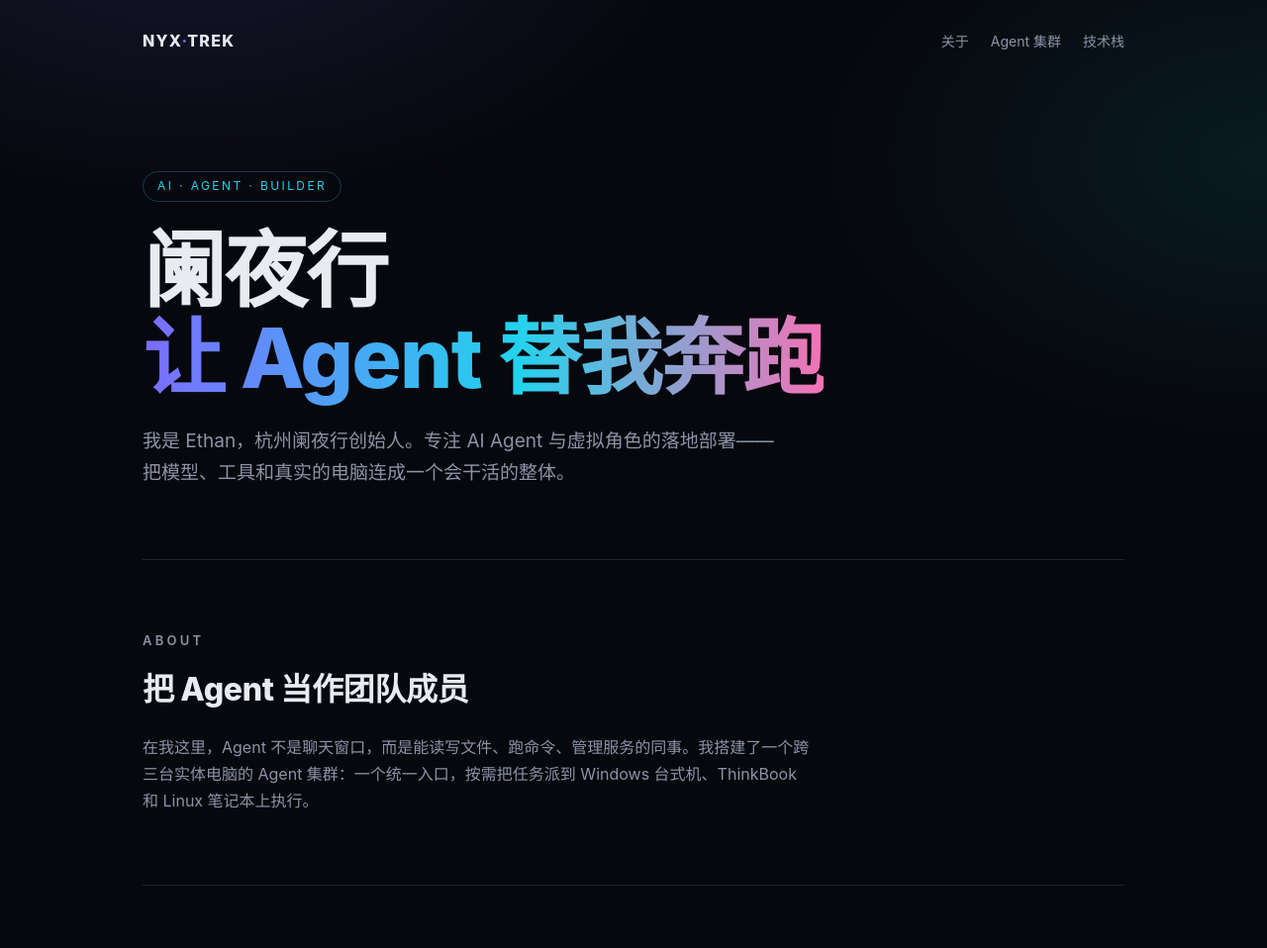
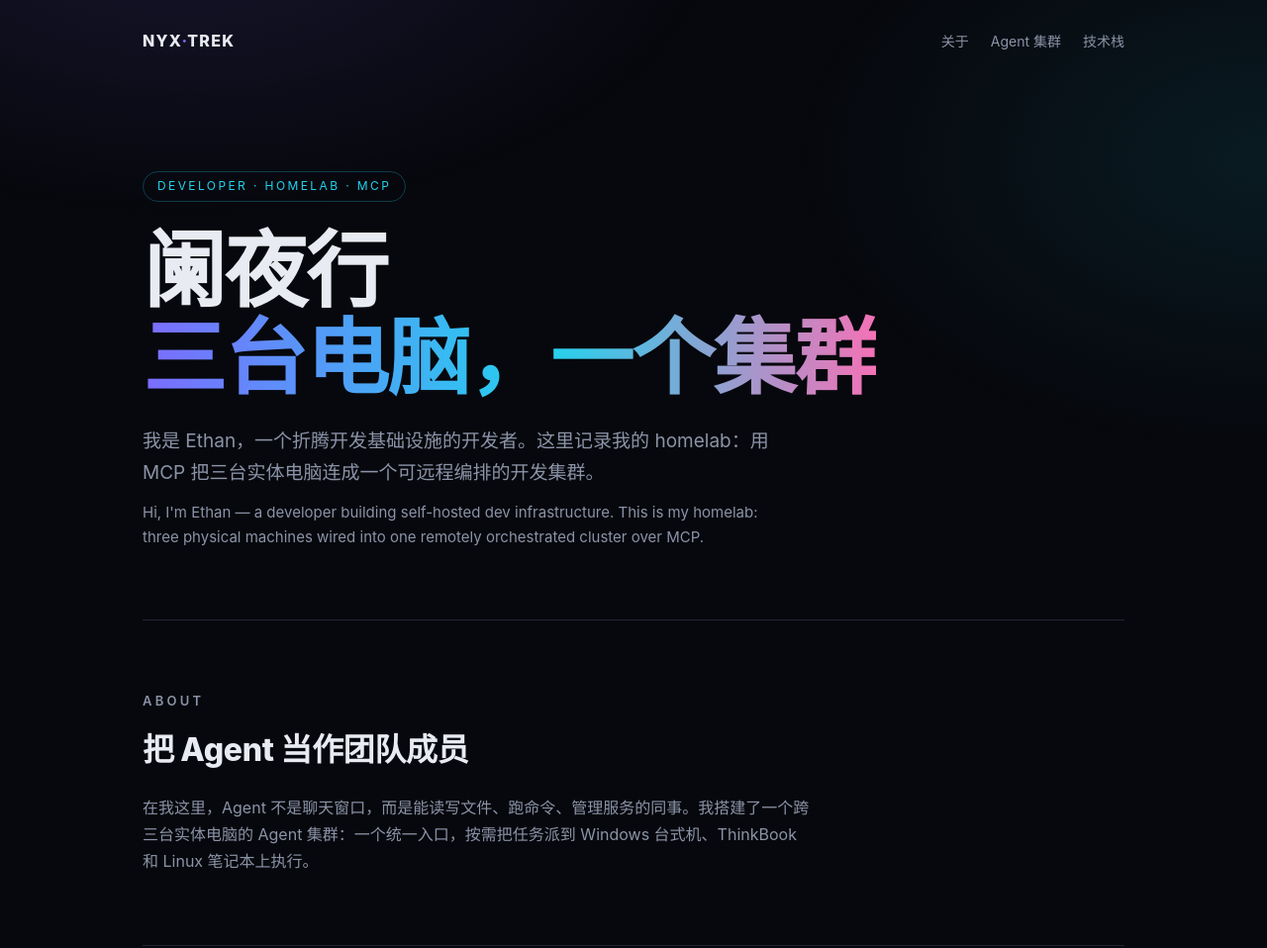
Before and after one commit to Ethandz2026/Ethandz2026.github.io, a plain HTML site: page index.html in a window 1280 px wide. Shown: the top 958 px of the page at 99% size. Drawn offline with Linux system fonts and the light colour scheme.

Commit message:
Refine intro

```diff
--- a/index.html
+++ b/index.html
@@ -3,8 +3,8 @@
 <head>
 <meta charset="utf-8">
 <meta name="viewport" content="width=device-width,initial-scale=1">
-<title>阑夜行 · Ethan — AI Agent Builder</title>
-<meta name="description" content="阑夜行（Ethan）：AI 与 Agent 创业者，杭州阑夜行创始人。三机 Agent 集群拓扑。">
+<title>阑夜行 · Ethan — Developer Homelab</title>
+<meta name="description" content="Ethan (阑夜行): developer homelab — a three-machine dev cluster orchestrated over MCP.">
 <style>
 :root{--bg:#07080d;--panel:#0e111a;--line:#1f2533;--txt:#e8ebf2;--mut:#8b93a7;--a:#7c6cff;--b:#22d3ee;--c:#f472b6;--g:#34d399}
 *{box-sizing:border-box;margin:0;padding:0}
@@ -50,9 +50,10 @@ footer{padding:50px 0 70px;color:var(--mut);font-size:13px;border-top:1px solid
 <nav><div class="logo">NYX<span>·</span>TREK</div><div><a href="#about">关于</a><a href="#cluster">Agent 集群</a><a href="#stack">技术栈</a></div></nav>
 
 <header class="hero">
-  <div class="tag">AI · AGENT · BUILDER</div>
-  <h1>阑夜行<br><span class="grad">让 Agent 替我奔跑</span></h1>
-  <p class="lead">我是 Ethan，杭州阑夜行创始人。专注 AI Agent 与虚拟角色的落地部署——把模型、工具和真实的电脑连成一个会干活的整体。</p>
+  <div class="tag">DEVELOPER · HOMELAB · MCP</div>
+  <h1>阑夜行<br><span class="grad">三台电脑，一个集群</span></h1>
+  <p class="lead">我是 Ethan，一个折腾开发基础设施的开发者。这里记录我的 homelab：用 MCP 把三台实体电脑连成一个可远程编排的开发集群。</p>
+  <p class="lead" style="font-size:15px;margin-top:10px">Hi, I'm Ethan — a developer building self-hosted dev infrastructure. This is my homelab: three physical machines wired into one remotely orchestrated cluster over MCP.</p>
 </header>
 
 <section id="about">
```
